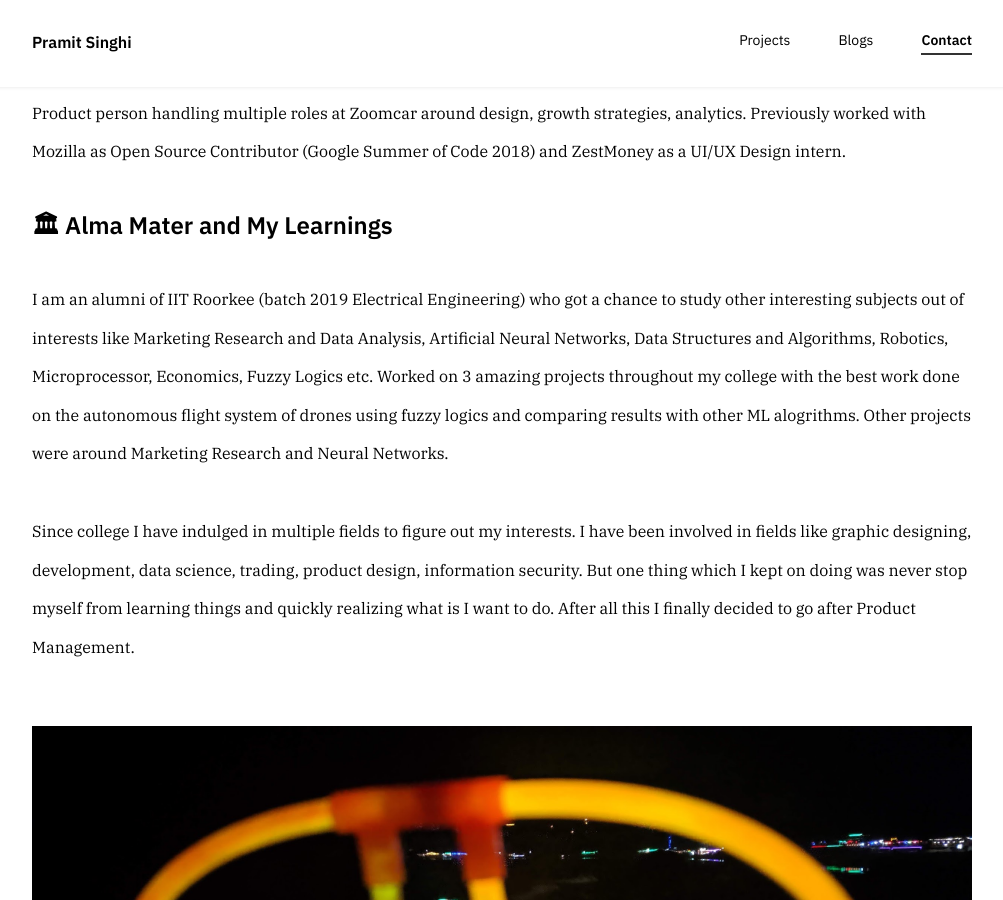
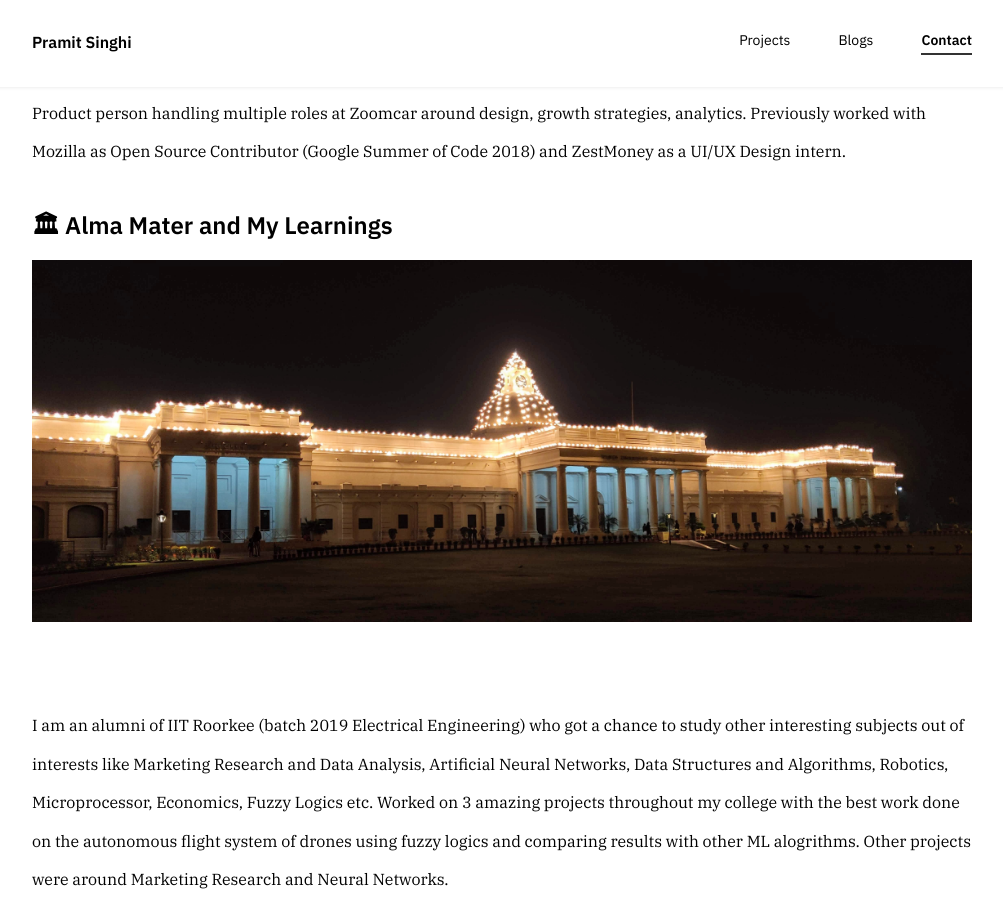
Before and after one commit to shkamaru/shkamaru.github.io, a Jekyll site: the page built from contact.html, in a window 1280 px wide and 900 px high, scrolled down 639 px. Shown: the whole window, without its empty margins (138-1141 px from the left). Built offline with Jekyll 4.4.1, drawn with Linux system fonts in a browser that asks for light colours; nearby versions of some CDN libraries.

Commit message:
Added Almamater Image

```diff
--- a/_includes/contact.html
+++ b/_includes/contact.html
@@ -9,14 +9,13 @@
                     <p>Product person handling multiple roles at Zoomcar around design, growth strategies, analytics. Previously worked with Mozilla as Open Source Contributor (Google Summer of Code 2018) and ZestMoney as a UI/UX Design intern. </p>
 
                 <h4>🏛 Alma Mater and My Learnings</h4>
+                    <div class="contact-image-wrapper">
+                        <img class="contact-image" src="/assets/images/almamater.jpg" />
+                    </div>
+
                     <p>I am an alumni of IIT Roorkee (batch 2019 Electrical Engineering) who got a chance to study other interesting subjects out of interests like Marketing Research and Data Analysis, Artificial Neural Networks, Data Structures and Algorithms, Robotics, Microprocessor, Economics, Fuzzy Logics etc. Worked on 3 amazing projects throughout my college with the best work done on the autonomous flight system of drones using fuzzy logics and comparing results with other ML alogrithms. Other projects were around Marketing Research and Neural Networks.</p>
 
                     <p>Since college I have indulged in multiple fields to figure out my interests. I have been involved in fields like graphic designing, development, data science, trading, product design, information security. But one thing which I kept on doing was never stop myself from learning things and quickly realizing what is I want to do. After all this I finally decided to go after Product Management.</p>
-
-                <div class="contact-image-wrapper">
-                    <img class="contact-image" src="/assets/images/contact-top.jpg" />
-                </div>
-
 
                 <h4>🔩 Skills</h4>
                     <p></p>
```
Also changed, not shown: assets/images/almamater.jpg (added). Lines whose indentation alone changed are shown as unchanged.
